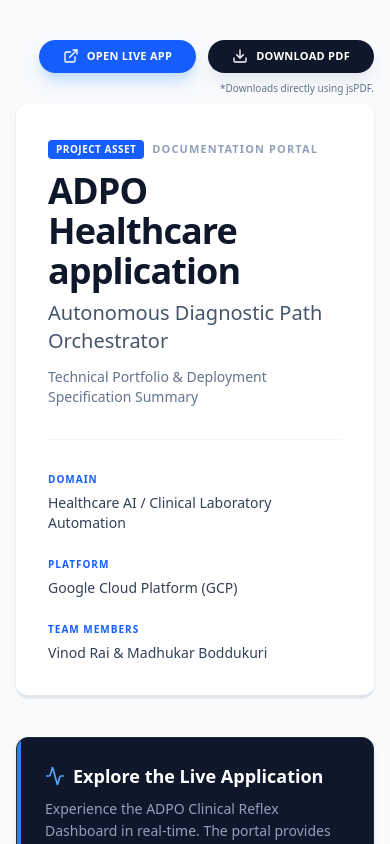
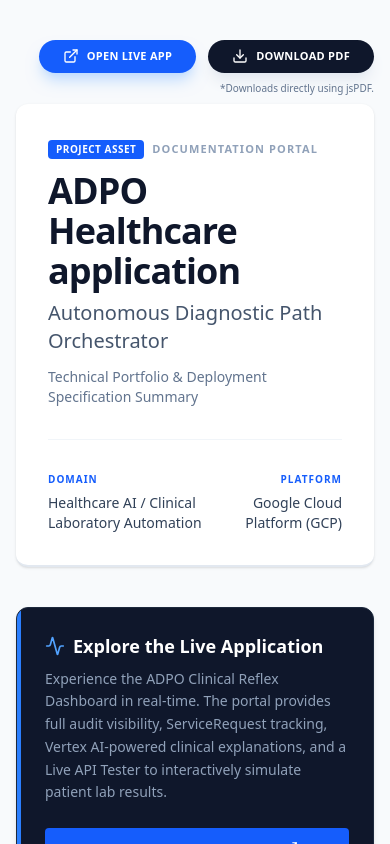
Before and after one commit to vinod1rai249-max/ADPO-health-Agent-Dashboard, a React (Vite) app: page / in a window 390 px wide. Shown: the top 844 px of the page. Built offline with nearby package versions, Linux system fonts and the light colour scheme.

Commit message:
feat: Improve layout of app header details
Adjust the layout of domain and platform details in the application header to use flexbox for better alignment and responsiveness. Removed the "Team Members" section as it was redundant.

```diff
--- a/src/App.tsx
+++ b/src/App.tsx
@@ -189,18 +189,14 @@
             </div>
           </div>
 
-          <div className="grid grid-cols-1 sm:grid-cols-3 gap-6">
-            <div>
+          <div className="flex justify-between items-start gap-6">
+            <div className="text-left">
               <div className="text-[10px] font-bold text-blue-600 uppercase tracking-widest mb-1.5">Domain</div>
               <div className="text-sm font-medium text-slate-700">Healthcare AI / Clinical Laboratory Automation</div>
             </div>
-            <div>
+            <div className="text-right">
               <div className="text-[10px] font-bold text-blue-600 uppercase tracking-widest mb-1.5">Platform</div>
               <div className="text-sm font-medium text-slate-700">Google Cloud Platform (GCP)</div>
-            </div>
-            <div>
-              <div className="text-[10px] font-bold text-blue-600 uppercase tracking-widest mb-1.5">Team Members</div>
-              <div className="text-sm font-medium text-slate-700">Vinod Rai & Madhukar Boddukuri</div>
             </div>
           </div>
         </header>
```
